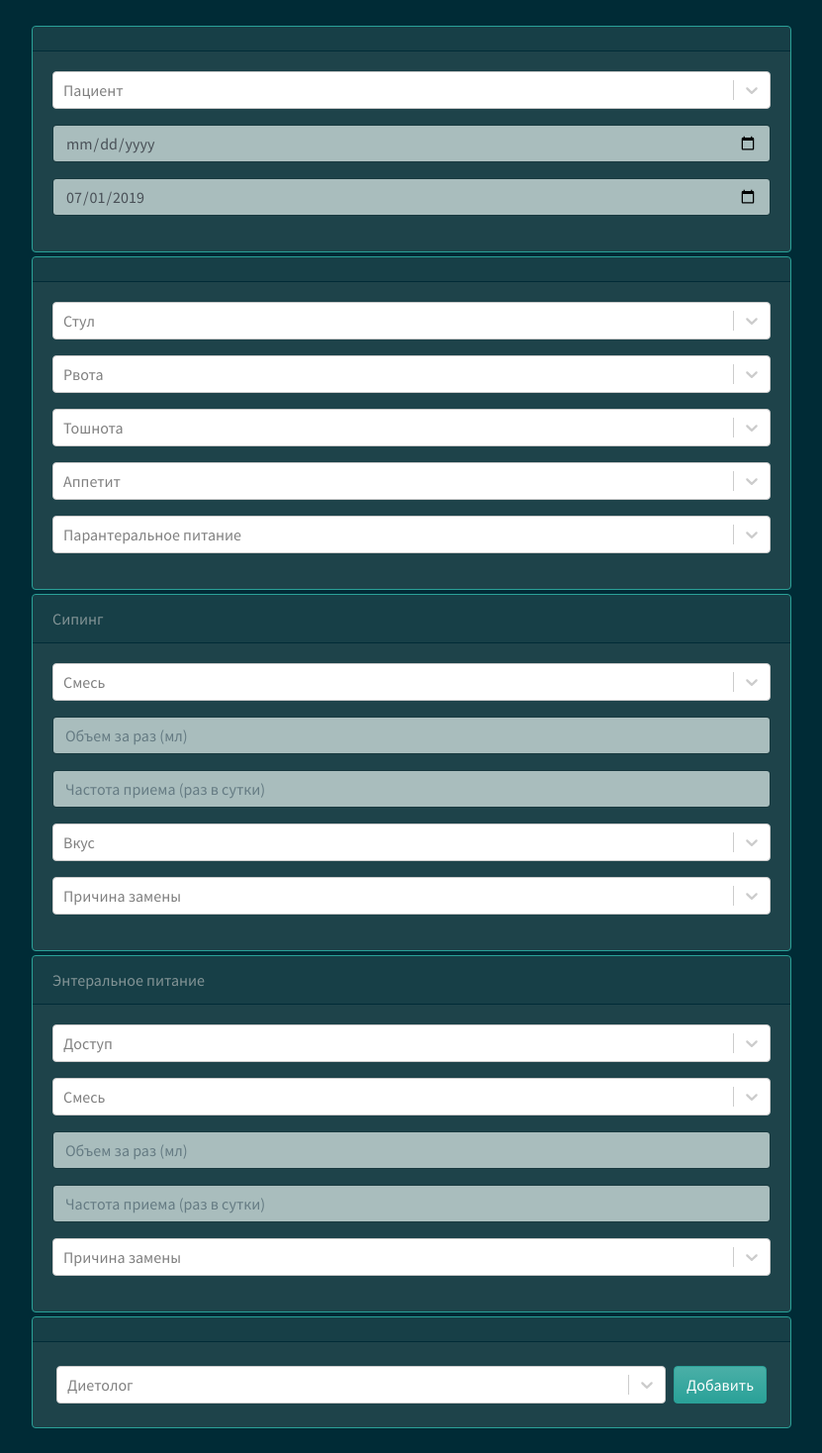
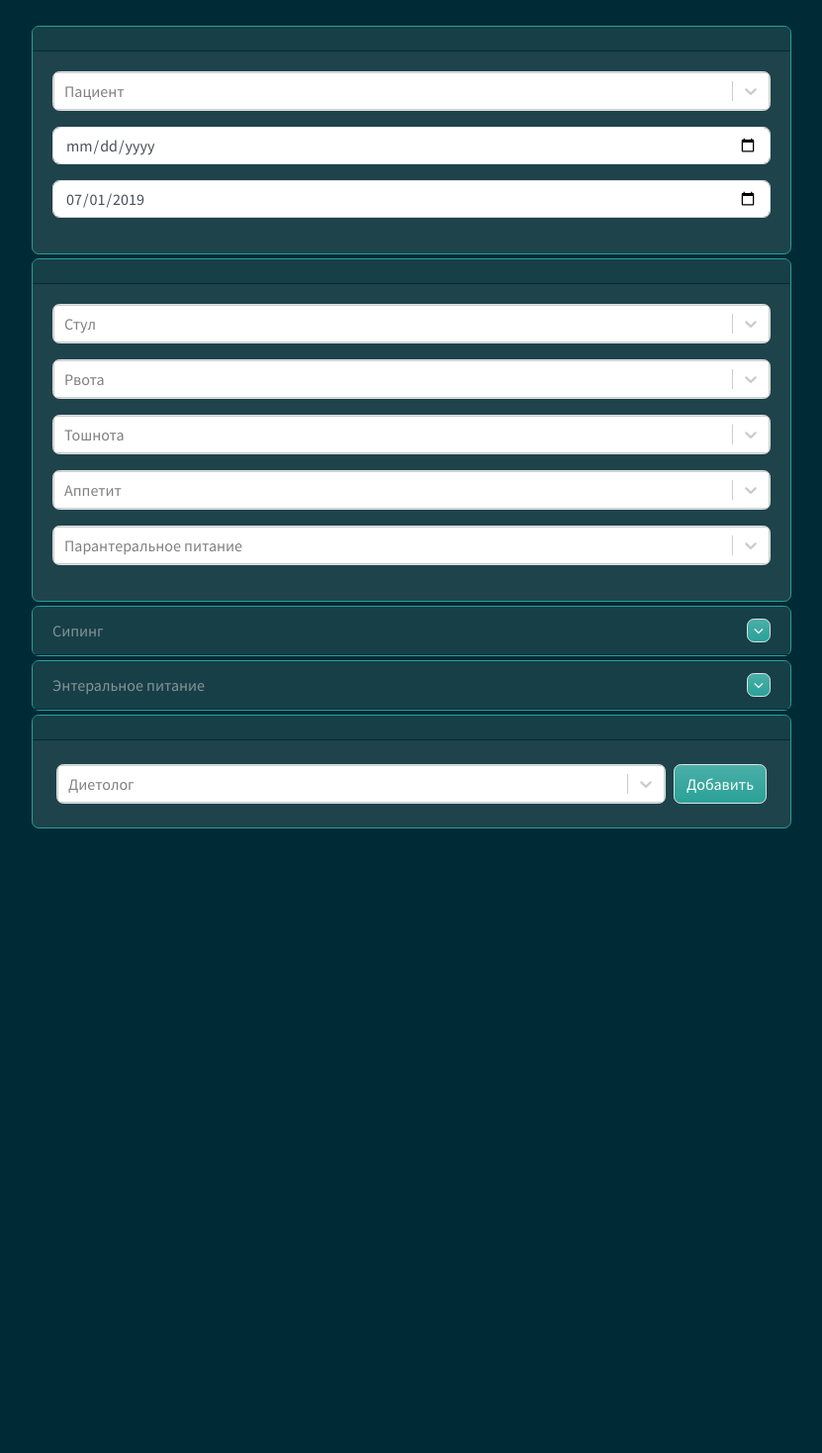
Before and after one commit to Dimama/nutrition-report, a React (Create React App) app: page / in a window 1280 px wide. Shown: the whole page at 99% size, without its empty margins (224-1055 px from the left). After the commit the page ends 862 px from the top, so only its background shows below. Built offline with nearby package versions, Linux system fonts and the light colour scheme.

Commit message:
Update styles

```diff
--- a/package.json
+++ b/package.json
@@ -3,6 +3,7 @@
   "version": "0.1.0",
   "private": true,
   "dependencies": {
+    "font-awesome": "^4.7.0",
     "moment": "^2.24.0",
     "react": "^16.8.6",
     "react-dom": "^16.8.6",
--- a/src/components/add-form/add-form.css
+++ b/src/components/add-form/add-form.css
@@ -3,3 +3,7 @@
     justify-content: center;
     margin-top: 2%;
 }
+
+.border-radius {
+    border-radius: 0.45rem;
+}
--- a/src/components/add-form/add-form.js
+++ b/src/components/add-form/add-form.js
@@ -30,19 +30,19 @@ export default class AddForm extends React.Component{
   render() {
     return (
       <form className="add-form d-flex" onSubmit={ this.onSubmit }>
-        <input className="mr-1 border-success"
+        <input className="mr-1 border-success border-radius"
                type="text"
                value={ this.state.name }
                onChange={ this.onChangeName }
                placeholder={ "Имя" }
         />
-        <input className="mr-1 border-success"
+        <input className="mr-1 border-success border-radius"
                type="number"
                value={ this.state.id }
                onChange={ this.onChangeId }
                placeholder={ "Номер" }
         />
-        <button type="submit" className="btn btn-success"> Добавить </button>
+        <button type="submit" className="btn btn-success border-radius"> Добавить </button>
       </form>
     )
   }
--- a/src/components/report-form/block.js
+++ b/src/components/report-form/block.js
@@ -1,9 +1,10 @@
 import React from 'react';
 
+import './report-form.css';
 
 const Block = ({children, header}) => {
   return (
-    <div className="card border-success mb-1 select">
+    <div className="card border-success mb-1 select border-radius">
       <div className="card-header">{ header }</div>
       <div className="card-body">
         { children }
@@ -12,4 +13,35 @@ const Block = ({children, header}) => {
   );
 };
 
+class HiddenBlock extends React.Component {
+
+  state = {
+    isHidden: true
+  };
+
+  handleClick = () => {
+    this.setState({isHidden: !this.state.isHidden})
+  };
+
+  render() {
+    const {children, header} = this.props;
+    const bodyStyle = this.state.isHidden ? "card-body my-hidden" : "card-body";
+    const btnStyle = this.state.isHidden ? "btn-success fa fa-angle-down border-radius" :
+                                           "btn-success fa fa-angle-up border-radius";
+
+    return (
+      <div className="card border-success mb-1 select border-radius">
+        <div className="card-header d-flex justify-content-between">
+          { header }
+          <button className={btnStyle} onClick={this.handleClick} />
+        </div>
+        <div className={bodyStyle}>
+          { children }
+        </div>
+      </div>
+    );
+  }
+}
+
 export default Block;
+export { HiddenBlock };
--- a/src/components/report-form/report-form.css
+++ b/src/components/report-form/report-form.css
@@ -3,3 +3,19 @@
     margin: 2% auto;
     width: 60%;
 }
+
+.input-item {
+    background-color: #ffffff;
+}
+
+.form-control:focus {
+    background-color: #ffffff;
+}
+
+.border-radius {
+    border-radius: 0.45rem;
+}
+
+.my-hidden {
+    display: none;
+}
--- a/src/components/report-form/report-form.js
+++ b/src/components/report-form/report-form.js
@@ -3,7 +3,7 @@ import React from 'react';
 import moment from 'moment';
 import Select from 'react-select';
 
-import Block from './block';
+import Block, { HiddenBlock } from './block';
 
 import * as data from '../../data';
 
@@ -63,20 +63,20 @@ export default class ReportForm extends React.Component {
       <div className="report-form">
         <Block>
           <Select
-            className="form-group"
+            className="form-group border-radius"
             onChange={this.handleSelected}
             options={this._makeOptionsForSelect(this.state.patients, 'patient')}
             placeholder={"Пациент"}
           />
           <input
-            className="form-group form-control"
+            className="form-group form-control border-radius input-item"
             type="date"
             name="dateFrom"
             value={this.state.dateFrom}
             onChange={this.handleChange}
           />
           <input
-            className="form-group form-control"
+            className="form-group form-control border-radius input-item"
             type="date"
             name="dateTo"
             value={this.state.dateTo}
@@ -86,46 +86,46 @@ export default class ReportForm extends React.Component {
 
         <Block>
           <Select
-            className="form-group"
+            className="form-group border-radius"
             onChange={this.handleSelected}
             options={this._makeOptionsForSelect(data.stool, 'stool')}
             placeholder={"Стул"}
           />
           <Select
-            className="form-group"
+            className="form-group border-radius"
             onChange={this.handleSelected}
             options={this._makeOptionsForSelect(data.vomit, 'vomit')}
             placeholder={"Рвота"}
           />
           <Select
-            className="form-group"
+            className="form-group border-radius"
             onChange={this.handleSelected}
             options={this._makeOptionsForSelect(data.nausea, 'nausea')}
             placeholder={"Тошнота"}
           />
           <Select
-            className="form-group"
+            className="form-group border-radius"
             onChange={this.handleSelected}
             options={this._makeOptionsForSelect(data.appetite, 'appetite')}
             placeholder={"Аппетит"}
           />
           <Select
-            className="form-group"
+            className="form-group border-radius"
             onChange={this.handleSelected}
             options={this._makeOptionsForSelect(data.PN, 'PN')}
             placeholder={"Парантеральное питание"}
           />
         </Block>
 
-        <Block header="Сипинг">
+        <HiddenBlock header="Сипинг">
           <Select
-            className="form-group"
+            className="form-group border-radius"
             onChange={this.handleSelected}
             options={this._makeOptionsForSelect(data.mixture, 'mixtureS')}
             placeholder={"Смесь"}
           />
           <input
-            className="form-group form-control"
+            className="form-group form-control input-item border-radius"
             type="number"
             name="volumeOneS"
             placeholder="Объем за раз (мл)"
@@ -135,7 +135,7 @@ export default class ReportForm extends React.Component {
             max={3000}
           />
           <input
-            className="form-group form-control"
+            className="form-group form-control input-item"
             type="number"
             name="howOftenS"
             placeholder="Частота приема (раз в сутки)"
@@ -145,35 +145,35 @@ export default class ReportForm extends React.Component {
             max={12}
           />
           <Select
-            className="form-group"
+            className="form-group border-radius"
             onChange={this.handleSelected}
             options={this._makeOptionsForSelect(data.taste, 'taste')}
             placeholder={"Вкус"}
           />
           <Select
-            className="form-group"
+            className="form-group border-radius"
             onChange={this.handleSelected}
             options={this._makeOptionsForSelect(data.reasonForChange, 'reasonForChangeS')}
             placeholder={"Причина замены"}
           />
-        </Block>
+        </HiddenBlock>
 
 
-        <Block header="Энтеральное питание">
+        <HiddenBlock header="Энтеральное питание">
           <Select
-            className="form-group"
+            className="form-group border-radius"
             onChange={this.handleSelected}
             options={this._makeOptionsForSelect(data.tube, 'tube')}
             placeholder={"Доступ"}
           />
           <Select
-            className="form-group"
+            className="form-group border-radius"
             onChange={this.handleSelected}
             options={this._makeOptionsForSelect(data.mixture, 'mixtureEN')}
             placeholder={"Смесь"}
           />
           <input
-            className="form-group form-control"
+            className="form-group form-control border-radius input-item"
             type="number"
             name="volumeOneEN"
             placeholder="Объем за раз (мл)"
@@ -183,7 +183,7 @@ export default class ReportForm extends React.Component {
             max={3000}
           />
           <input
-            className="form-group form-control"
+            className="form-group form-control border-radius input-item"
             type="number"
             name="howOftenEN"
             placeholder="Частота приема (раз в сутки)"
@@ -193,22 +193,28 @@ export default class ReportForm extends React.Component {
             max={12}
           />
           <Select
-            className="form-group"
+            className="form-group border-radius"
+            onChange={this.handleSelected}
+            options={this._makeOptionsForSelect(data.ration, 'ration')}
+            placeholder={"Основной рацион"}
+          />
+          <Select
+            className="form-group border-radius"
             onChange={this.handleSelected}
             options={this._makeOptionsForSelect(data.reasonForChange, 'reasonForChangeEN')}
             placeholder={"Причина замены"}
           />
-        </Block>
+        </HiddenBlock>
 
         <Block>
           <div className="d-flex">
             <Select
-              className="form-group flex-grow-1 m-1"
+              className="form-group flex-grow-1 m-1 border-radius"
               onChange={this.handleSelected}
               options={this._makeOptionsForSelect(data.doctors, 'doctor')}
               placeholder={"Диетолог"}
             />
-            <button className="btn btn-success m-1"
+            <button className="btn btn-success m-1 border-radius"
                     type="submit"
                     onClick={this.handleSubmit}>
               Добавить
--- a/src/data.js
+++ b/src/data.js
@@ -9,6 +9,8 @@ const appetite = ['норма', 'снижен', 'отсутствует', 'из
 const PN = ['нет', 'частичное', 'полное'];
 
 const taste = ['очень нравится', 'нравится', 'нормально', 'не нравится', 'очень не нравится', 'отказывается'];
+
+const ration = ['да', 'минимальное питание', 'нет'];
 
 const tube = ['назогастральный зонд', 'гастростома', 'назоинтестинальный зонд', 'еюностома'];
 
@@ -31,4 +33,4 @@ const mixture = ['Изосурс стандарт', 'Изосурс Энердж
 
 const doctors = ['Вашура А.Ю.', 'Васильева Е.С.', 'Шамсутдинова М.С.', 'Алымова Ю.А.', 'Другой'];
 
-export {stool, vomit, nausea, appetite, PN, mixture, reasonForChange, taste, tube, doctors};
+export {stool, vomit, nausea, appetite, PN, mixture, reasonForChange, taste, tube, ration, doctors};
--- a/src/index.js
+++ b/src/index.js
@@ -1,6 +1,8 @@
 import React from 'react';
 import ReactDOM from 'react-dom';
 import App from './App';
+
+import 'font-awesome/css/font-awesome.css';
 
 ReactDOM.render(
   <App />,
```
Also changed, not shown: public/bootstrap.min.css.
